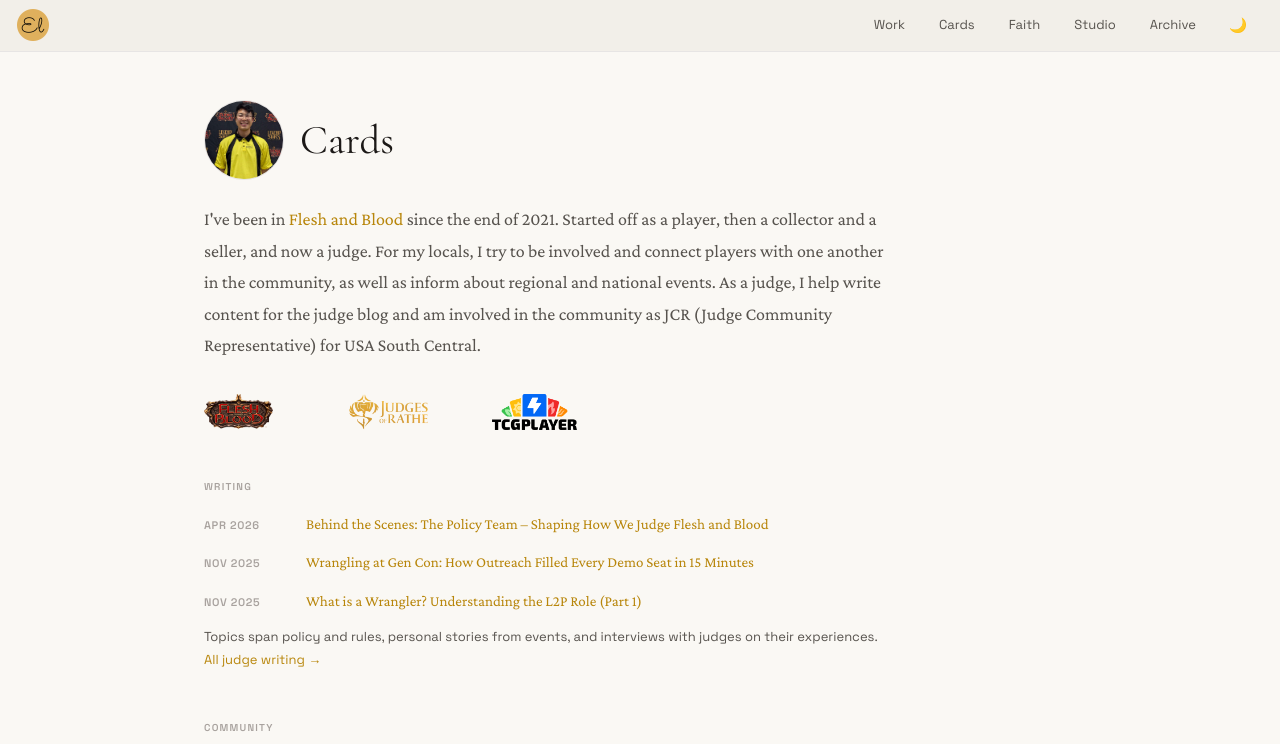
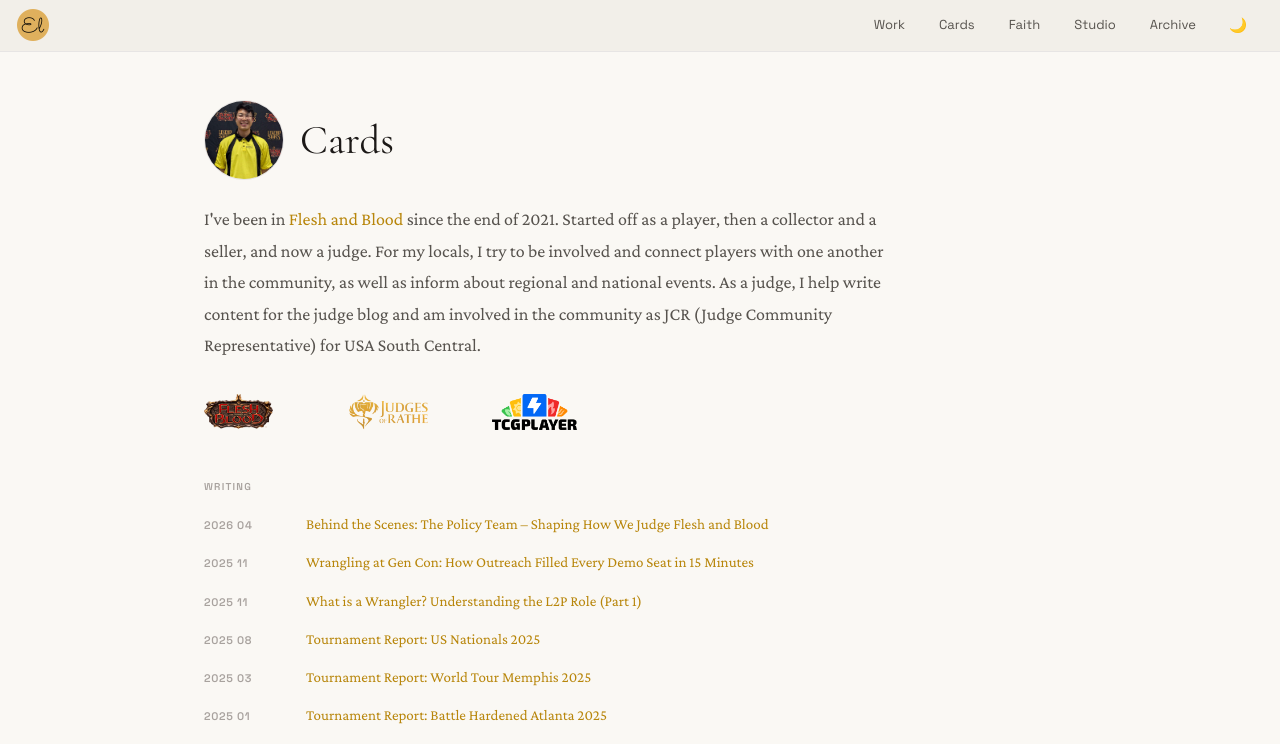
Before and after one commit to theCreedo/ericjmlee-next, a Next.js app: page /cards in a window 1280 px wide. Shown: the top 744 px of the page. Built offline with nearby package versions, Linux system fonts and the light colour scheme.

Commit message:
feat(cards): replace writing section with domain-driven list
Swaps the hardcoded writing links for a dynamic list fetched via
getDomainPosts('cards'), sorted by date. External stub posts render
as target="_blank" links; internal reports link to /blog/[id].

```diff
--- a/pages/cards/index.js
+++ b/pages/cards/index.js
@@ -8,6 +8,7 @@ import Layout, { siteTitle, base_url } from '../../components/layout'
 import JsonLd from '../../components/JsonLd'
 import { useDarkMode } from '../_app'
 import styles from '../../styles/domain.module.css'
+import { getDomainPosts } from '../../lib/archive'
 
 const LOGOS = [
   { file: 'fab-logo.png',             alt: 'Flesh and Blood TCG', url: 'https://fabtcg.com' },
@@ -39,10 +40,11 @@ export async function getStaticProps() {
     .filter((f) => /\.(jpg|jpeg|png|webp)$/i.test(f))
     .sort()
     .map((f) => ({ file: f, caption: meta[f] || null }))
-  return { props: { photos } }
+  const reports = getDomainPosts('cards')
+  return { props: { photos, reports } }
 }
 
-export default function Cards({ photos }) {
+export default function Cards({ photos, reports }) {
   const { toggleDarkMode } = useDarkMode()
   const [avatarPop, setAvatarPop] = useState(false)
   const [lightboxIndex, setLightboxIndex] = useState(null)
@@ -139,30 +141,18 @@ export default function Cards({ photos }) {
         <section className={styles.section}>
           <p className={styles.sectionLabel}>Writing</p>
           <ul className={styles.linkList}>
-            <li className={styles.linkItem}>
-              <span className={styles.linkLabel}>Apr 2026</span>
-              <span className={styles.linkValue}>
-                <a href="https://blog.judge.fabtcg.com/blog/2026/04/13/judge-projects-policy/" target="_blank" rel="noopener noreferrer">
-                  Behind the Scenes: The Policy Team – Shaping How We Judge Flesh and Blood
-                </a>
-              </span>
-            </li>
-            <li className={styles.linkItem}>
-              <span className={styles.linkLabel}>Nov 2025</span>
-              <span className={styles.linkValue}>
-                <a href="https://blog.judge.fabtcg.com/blog/2025/11/11/what-is-a-wrangler-part-2/" target="_blank" rel="noopener noreferrer">
-                  Wrangling at Gen Con: How Outreach Filled Every Demo Seat in 15 Minutes
-                </a>
-              </span>
-            </li>
-            <li className={styles.linkItem}>
-              <span className={styles.linkLabel}>Nov 2025</span>
-              <span className={styles.linkValue}>
-                <a href="https://blog.judge.fabtcg.com/blog/2025/11/08/what-is-a-wrangler-part-1/" target="_blank" rel="noopener noreferrer">
-                  What is a Wrangler? Understanding the L2P Role (Part 1)
-                </a>
-              </span>
-            </li>
+            {reports.map((r) => (
+              <li key={r.id} className={styles.linkItem}>
+                <span className={styles.linkLabel}>{r.date.slice(0, 7).replace('-', ' ')}</span>
+                <span className={styles.linkValue}>
+                  {r.original_link ? (
+                    <a href={r.original_link} target="_blank" rel="noopener noreferrer">{r.title}</a>
+                  ) : (
+                    <Link href={`/blog/${r.id}`}>{r.title}</Link>
+                  )}
+                </span>
+              </li>
+            ))}
           </ul>
           <p style={{ marginTop: '12px', fontFamily: 'var(--f-ui)', fontSize: '13px' }}>
             Topics span policy and rules, personal stories from events, and interviews with judges on their experiences.{' '}
```
